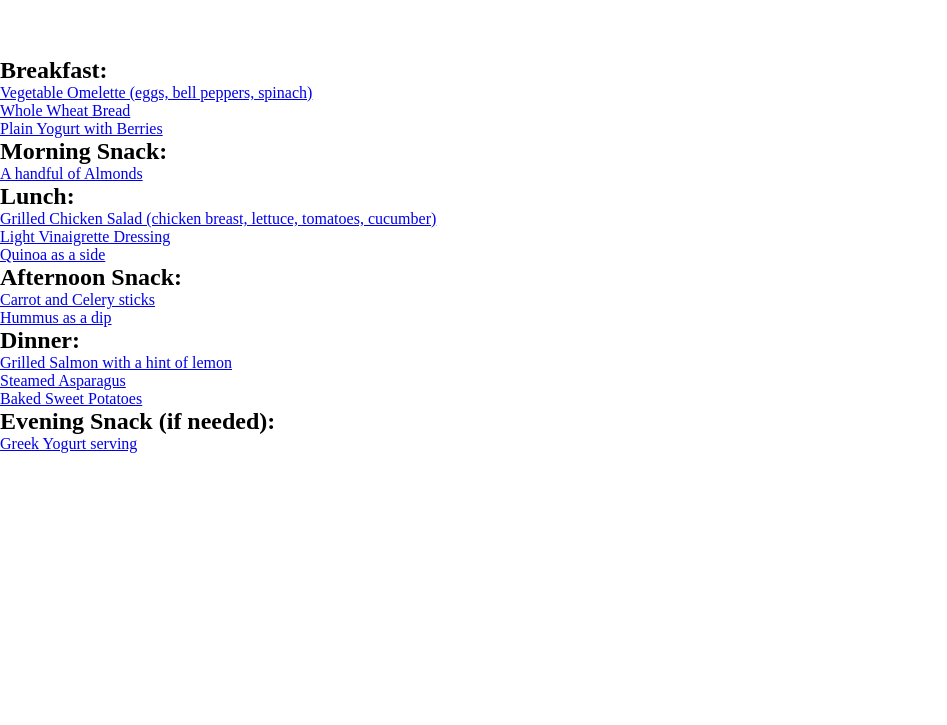
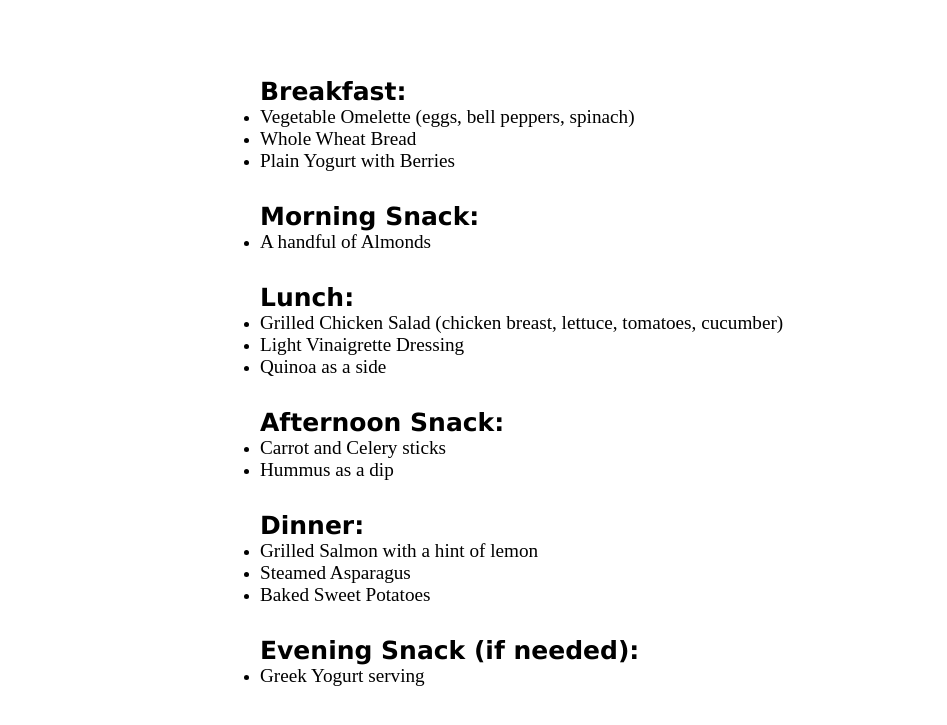
Before and after one commit to Tham-er/healthy-food-plan, a plain HTML site: page index.html in a window 1280 px wide. Shown: the part 87-812 px from the top of the page, without its empty margins (0-947 px from the left). Drawn offline with Linux system fonts and the light colour scheme.

Commit message:
Styling the main section

```diff
--- a/ressources/css/style.css
+++ b/ressources/css/style.css
@@ -16,3 +16,25 @@
     text-align: center;
     margin-bottom: 40px;
 }
+
+.meal-plan{
+    margin: 0 auto;
+    max-width: 800px;
+    padding: 20px;
+
+}
+
+.meal-title{
+    font-size: 25px;
+    font-family: 'Lucida Sans', 'Lucida Sans Regular', 'Lucida Grande', 'Lucida Sans Unicode', Geneva, Verdana, sans-serif;
+}
+
+.meal-list{
+    margin-bottom: 30px;
+}
+
+.meal-list a{
+    color: black;
+    text-decoration: none;
+    font-size: larger;
+}
```
